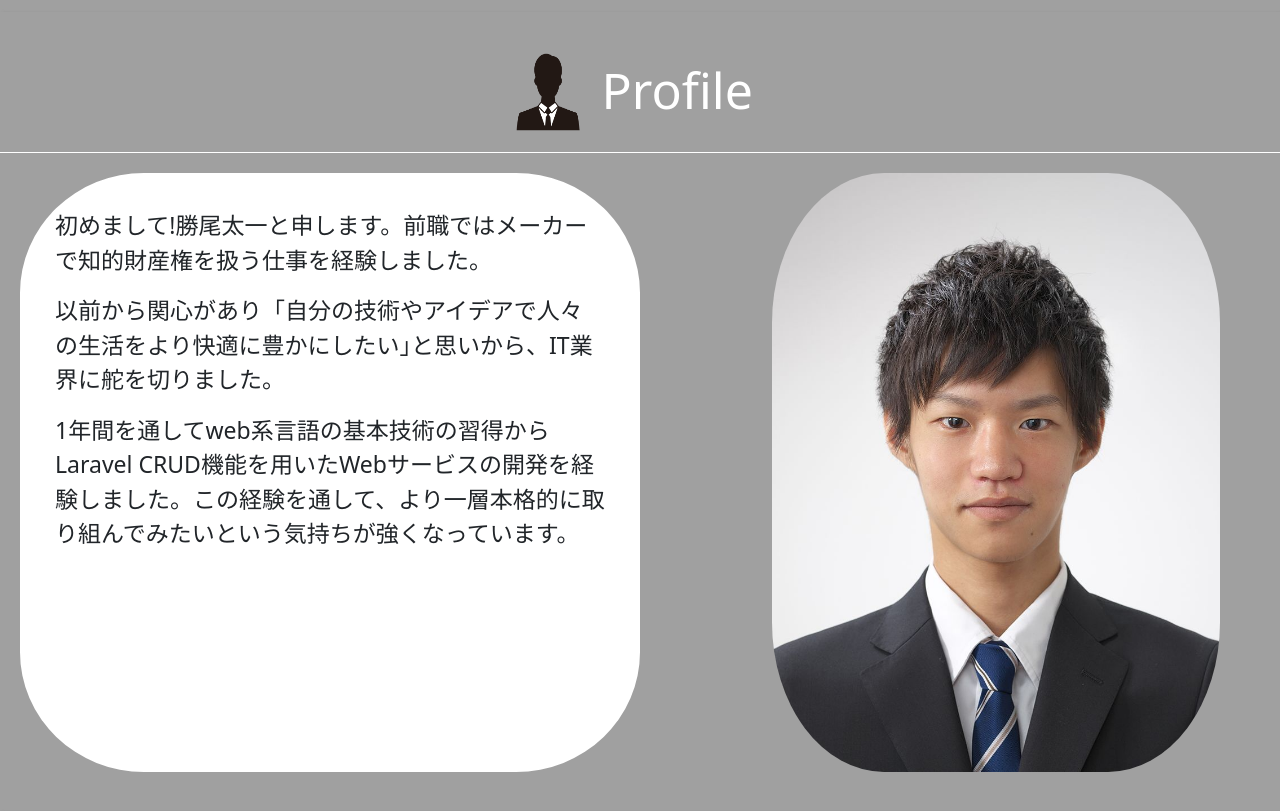
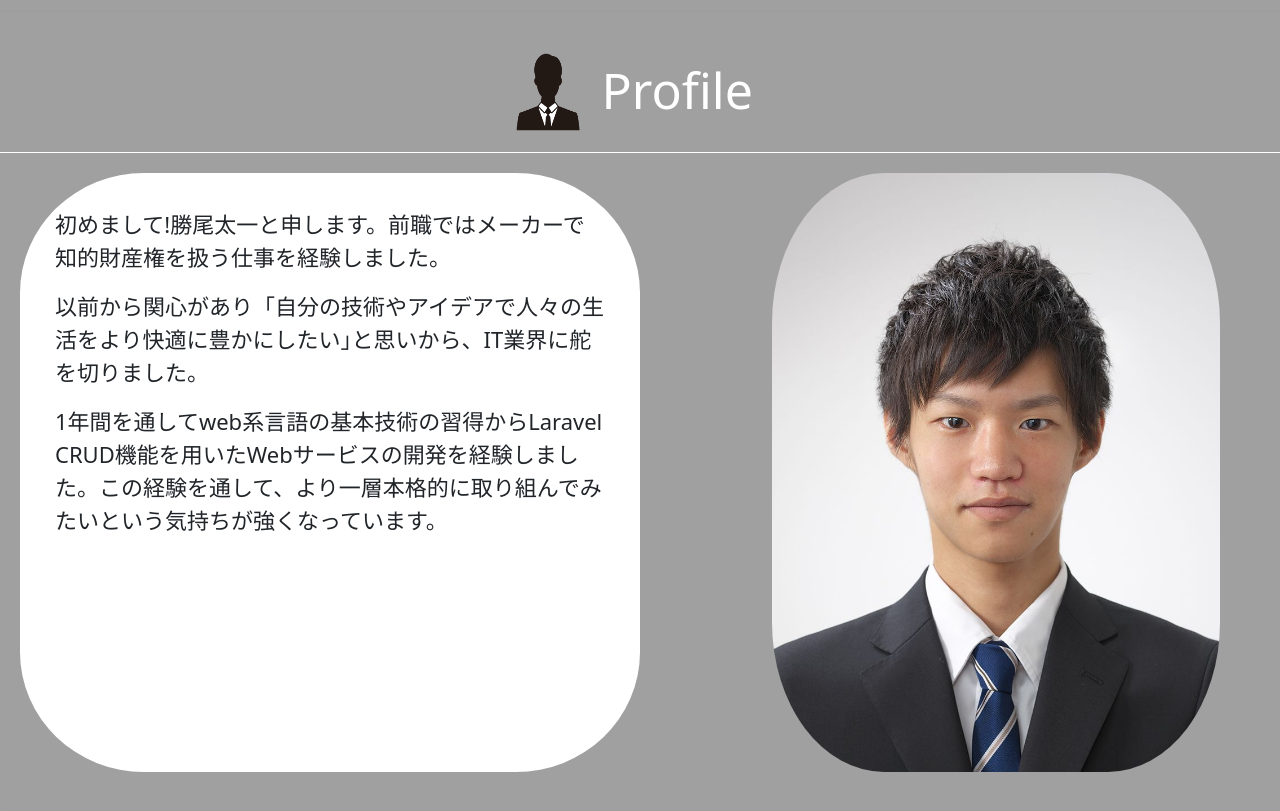
Before and after one commit to tk92mevius/tk_portfolio, a PHP site: page / in a window 1280 px wide. Shown: the part 804-1615 px from the top of the page. Run offline with PHP 8.4, Linux system fonts and the light colour scheme.

Commit message:
プロフィールエリアcss修正

```diff
--- a/style.css
+++ b/style.css
@@ -100,7 +100,7 @@ padding: 30px;
 border: 5px solid white;
 border-radius: 20%;
 background-color: white;
-font-size: 23px;
+font-size: 22px;
 }
 .self-img{
 width: 50%;
```
